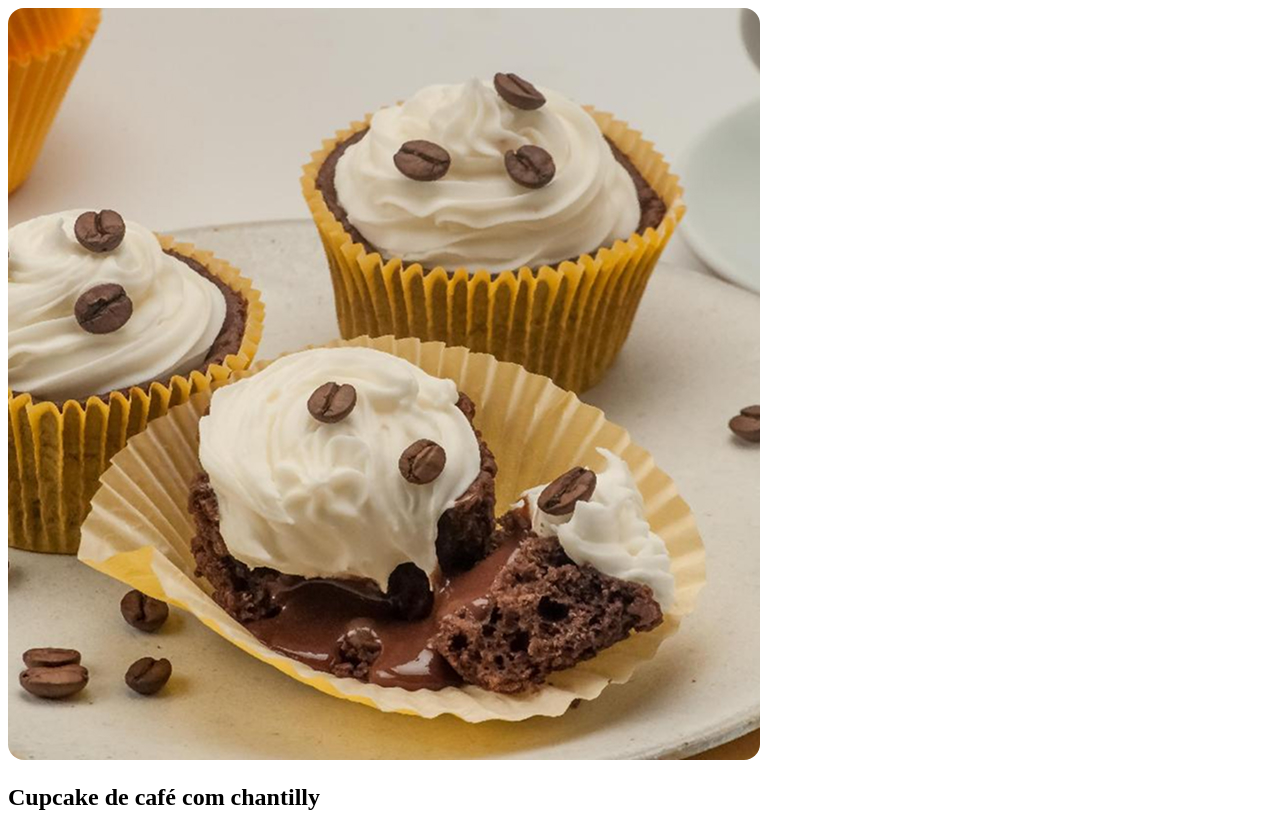
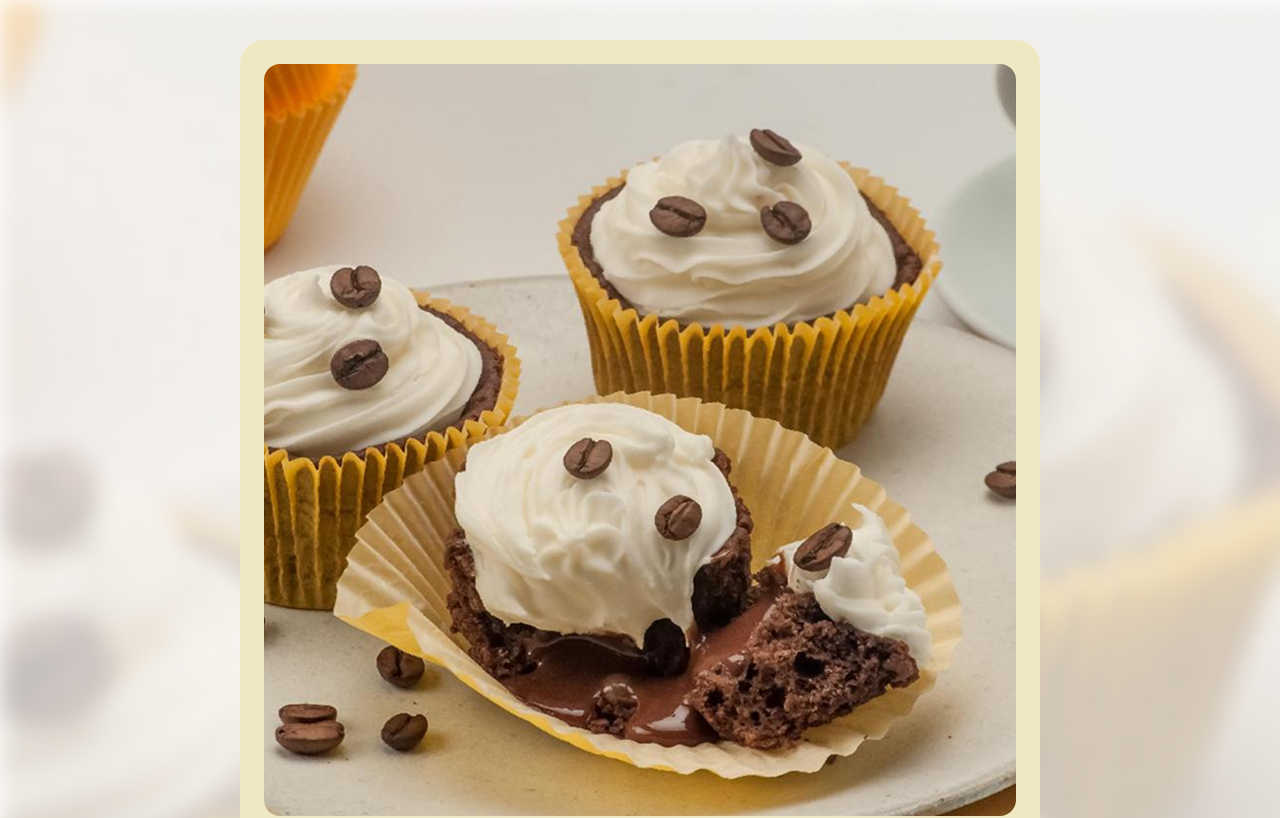
Before and after one commit to albertoliveira1996-lab/pagina-de-receitas, a plain HTML site: page index.html in a window 1280 px wide. Shown: the top 818 px of the page. Drawn offline with Linux system fonts and the light colour scheme.

Commit message:
imagem de fundo estilo

```diff
--- a/style.css
+++ b/style.css
@@ -1,3 +1,16 @@
+body{
+  background-image: url(assets/bg-image.jpg) ;
+  background-size: cover;
+}
+#page{
+  box-sizing: border-box;
+  width: 800px;
+  padding: 24px;
+  background-color: #F0E8C2;
+  border-radius: 24px;
+  margin: 40px auto;
+}
+
 img{
   border-radius: 16px;
 }
```
